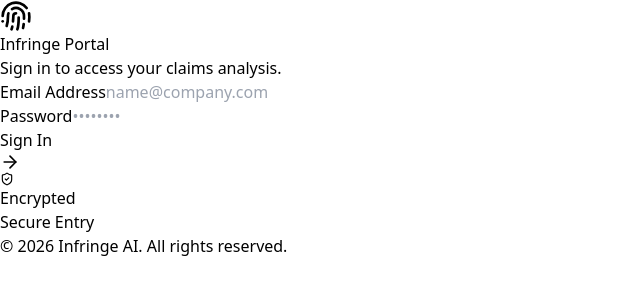
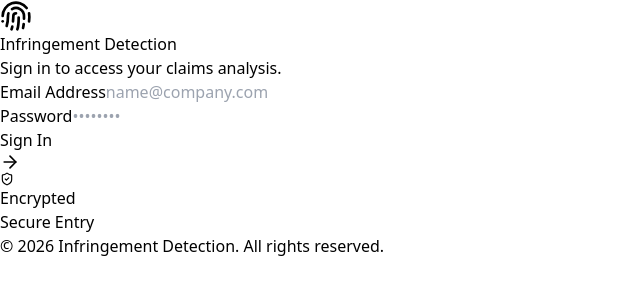
Before and after one commit to Developeraltbig/infringeAI, a React (Vite) app in the folder frontend/: page / in a window 1280 px wide. Shown: the top 300 px of the page, without its empty margins (0-640 px from the left). Built offline with nearby package versions, Linux system fonts and the light colour scheme; no server answers.

Commit message:
fixed login page

```diff
--- a/frontend/src/pages/LandingPage.jsx
+++ b/frontend/src/pages/LandingPage.jsx
@@ -67,7 +67,7 @@ const LandingPage = memo(() => {
 
         {/* Title */}
         <h1 className="text-3xl font-extrabold text-[#0a0a0a] tracking-tight mb-2">
-          Infringe <span className="text-[#ff6b00]">Portal</span>
+          Infringement <span className="text-[#ff6b00]">Detection</span>
         </h1>
         <p className="text-gray-500 text-sm mb-8">
           Sign in to access your claims analysis.
@@ -145,7 +145,8 @@ const LandingPage = memo(() => {
 
       {/* Footer */}
       <p className="mt-8 text-gray-400 text-xs font-medium">
-        &copy; {new Date().getFullYear()} Infringe AI. All rights reserved.
+        &copy; {new Date().getFullYear()} Infringement Detection. All rights
+        reserved.
       </p>
     </div>
   );
```
